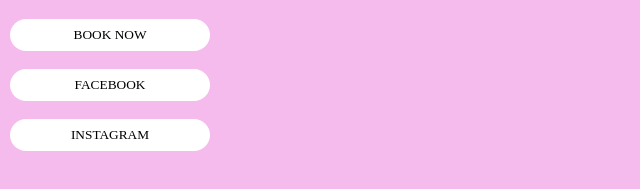
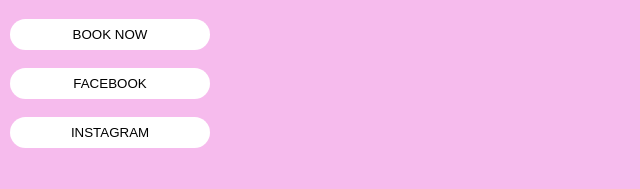
Before and after one commit to Klon3r/georgia-tattoos-website, a plain HTML site: page index.html in a window 1280 px wide. Shown: the part 221-410 px from the top of the page, 0-640 px from the left. Drawn offline with Linux system fonts and the light colour scheme.

Commit message:
changed button text

```diff
--- a/main.css
+++ b/main.css
@@ -25,7 +25,7 @@ button {
   padding: 8px 20px;
   transition: all .5s;
   touch-action: manipulation;
-  font-family: 'DM sans';
+  font-family: 'DM sans', sans-serif;
 
 }
 
```
